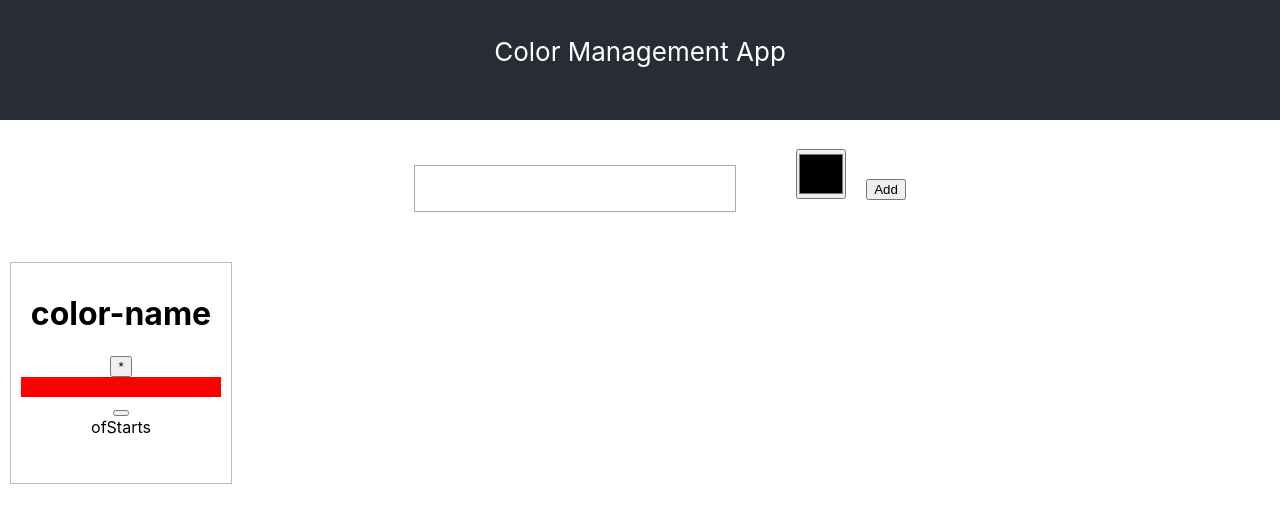
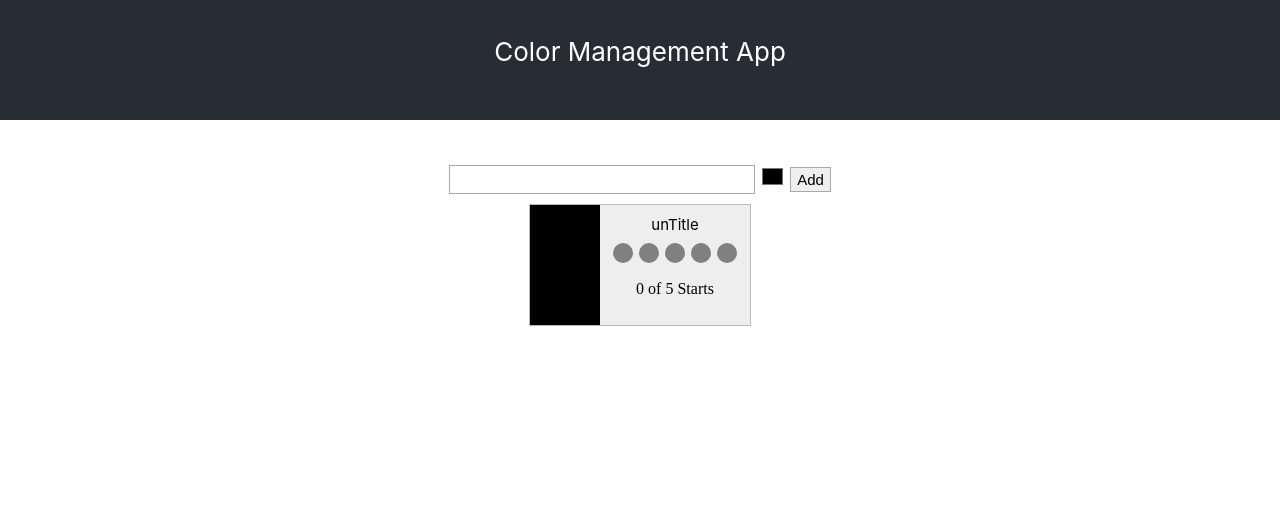
Before and after one commit to rdsysco/training-program, a React (Create React App) app: page / in a window 1280 px wide. Shown: the top 522 px of the page. Built offline with nearby package versions, Linux system fonts and the light colour scheme.

Commit message:
Improve app related to manajment colors

```diff
--- a/src/App.js
+++ b/src/App.js
@@ -10,40 +10,41 @@
   constructor(props){
     super(props);
     this.state = {
-      colorTitle: {
-        text: ''
-      },
-      colorValues: {
-        color:''
-      },
-      cardList: {
-        cardColor:''
-      }
+      cardList: [
+        {
+          title: 'unTitle',
+          colorValue: '#000000',
+          rate: 0
+        }
+      ]
+    };
 
-    };
+    this.color = {title:'',colorValue: '', rate: 3};
 
     this.handelColorTitle = this.handelColorTitle.bind(this);
     this.handelColorValue = this.handelColorValue.bind(this);
     this.handelCardColor = this.handelCardColor.bind(this);
+
   }
 
   handelColorTitle(title){
-    this.setState({colorTitle: {
-      text: title
-      }
-    })
+    // this.setState({colorTitle: {
+    //   text: title
+    //   }
+    // })
+    this.color.title = title;
   }
   handelColorValue(colorValue){
-    this.setState({colorValues: {
-      color: colorValue
-      }
-    })
+    // this.setState({colorValues: {
+    //   color: colorValue
+    //   }
+    // })
+    this.color.colorValue = colorValue;
   }
   handelCardColor(cardColor){
-    this.setState({cardList: {
-      cardColor: cardColor
-      }
-    })
+    this.setState({cardList:[...this.state.cardList, {...this.color}]});
+    this.color = {};
+
   }
 
   render() {
@@ -58,10 +59,10 @@
           <div>
             <Input handelChange={this.handelColorTitle} />
             <ColorInput handelChange={this.handelColorValue} />
-            <Button onClick={()=> console.log(this.state.colorValues.color)} text="Add"></Button>
+            <Button onClick={this.handelCardColor} text="Add"></Button>
           </div>
           <div>
-            <CardList></CardList>
+            <CardList cards={this.state.cardList}></CardList>
           </div>
       </div>
     );
--- a/src/components/button/index.js
+++ b/src/components/button/index.js
@@ -1,6 +1,12 @@
 import React, {Component} from 'react';
 
 const Button = props => {
-    return <button  onClick={props.onClick}> {props.text} </button>
+    const inputStyle = {
+        marginTop: '40px',
+        height: '25px',
+        border: '1px solid #aaa',
+        fontSize: '15px'
+      };
+    return <button  onClick={props.onClick} style={inputStyle}> {props.text} </button>
 }
 export default Button;
--- a/src/components/card-color/index.js
+++ b/src/components/card-color/index.js
@@ -4,22 +4,38 @@
 import Rate from '../rate';
 import Count from '../count';
 import ButtonIcon from '../button-icon'
+import './../../index.css'
 
 const cardColorStyle = {
     margin: '10px',
-    padding: '10px',
-    border: '1px solid #bbb'
-
+    border: '1px solid #bbb',
+    display: 'inline-block',
+    backgroundColor: '#eee'
+}
+const colorBox = {
+    width: '70px',
+    height:'120px',
+    position: 'absolute'
+}
+const colorDetail = {
+    display: 'inline-block',
+    width: '150px',
+    position: 'absolute',
+    heigt: '120px',
+    marginLeft: '-40px'
 }
 class CardColor extends React.Component {
     render() {
+        const _title = this.props.title;
+        const _value = this.props.colorValue;
+        const _rate = this.props.rate;
         return (
             <div style={{ width:this.props.width, height:this.props.height, ...cardColorStyle}}>
-                <Title text="color-name"></Title>
-                <ButtonIcon icon="*"></ButtonIcon>
-                <ColorBox color="red"></ColorBox>
-                <Rate></Rate>
-                <Count></Count>
+                <div style={colorBox}><ColorBox color={_value}></ColorBox></div>
+                <div style={colorDetail}><Title text={_title}></Title>
+                {/* <ButtonIcon icon="*"></ButtonIcon> */}
+                <Rate value={_rate} ></Rate></div>
+
             </div>
         )
     }
--- a/src/components/card-list/index.js
+++ b/src/components/card-list/index.js
@@ -1,7 +1,7 @@
 import React from 'react';
 import CardColor from '../card-color'
 
-const CardList = () => {
-    return <div><CardColor width="200px" height="200px"></CardColor></div>
+const CardList = ({cards}) => {
+    return cards.map((card, i) => <CardColor  key={i} {...card} width="220px" height="120px" ></CardColor>)
 }
 export default CardList;
--- a/src/components/color-box/index.js
+++ b/src/components/color-box/index.js
@@ -3,7 +3,7 @@
 class ColorBox extends Component {
     render() {
         return (
-            <div style={{backgroundColor:this.props.color}}>&nbsp;</div>
+            <div style={{backgroundColor:this.props.color, height: '100%'}}>&nbsp;</div>
         )
     }
 }
--- a/src/components/color-input/index.js
+++ b/src/components/color-input/index.js
@@ -1,10 +1,12 @@
 import React from 'react';
 const ColorInput = props => {
     const ColorInputStyle = {
-        width: '50px',
-        height: '50px',
+        width: '25px',
+        height: '25px',
         padding: '0px',
-        margin: '20px'
+        margin: '5px',
+        backgroundColor: '#fff',
+        border:'none'
     }
 
     const onChange = e => {props.handelChange(e.target.value)};
--- a/src/components/count/index.js
+++ b/src/components/count/index.js
@@ -3,11 +3,11 @@
 class Count extends React.Component {
     render(){
         return (
-            <div>
-                <label></label>
-                <span>of</span>
-                <label></label>
-                <span>Starts</span>
+            <div style={{paddingTop:'10px',fontFamily:'san-serif'}}>
+                <span>{this.props.rate}</span>
+                <span> of </span>
+                <span> 5 </span>
+                <span> Starts </span>
             </div>
         )
     }
--- a/src/components/input/index.js
+++ b/src/components/input/index.js
@@ -2,8 +2,7 @@
 
 const Input = (props) => {
     const inputStyle = {
-        margin: '40px',
-        padding: '10px',
+        marginTop: '40px',
         height: '25px',
         width: '300px',
         border: '1px solid #aaa',
--- a/src/components/rate/index.js
+++ b/src/components/rate/index.js
@@ -1,10 +1,27 @@
 import React from 'react';
+import Count from '../count';
 
 class Rate extends React.Component {
+    constructor(props) {
+        super(props);
+
+        this.state = {rateValue: props.rate || 0};
+        this.onRateChange = this.onRateChange.bind(this);
+    }
+
+    onRateChange(value){
+
+        this.setState({rateValue: ++value })
+    }
     render() {
-        return(
-            <button onClick={this.prop}><i className='fa fa-star'></i></button>
-        )
+        const {rateValue} = this.state;
+        const star = () => [...Array(5)].map((item, index)=><div key={index} className={rateValue > index ?'rate-star isOn':'rate-star'} onClick={()=>this.onRateChange(index)}></div>)
+        return (
+            <div>
+                {star()}
+                <Count rate={rateValue} />
+            </div>
+            )
     }
 }
 export default Rate;
--- a/src/components/title/index.js
+++ b/src/components/title/index.js
@@ -1,9 +1,15 @@
 import React from 'react';
+const inputStyle = {
 
+    height: '25px',
+    width: '150px',
+    paddingTop: '10px',
+    fontSize: '15px'
+  };
 export default class Title extends React.Component {
     render() {
         return (
-            <h1>{this.props.text}</h1>
+            <div style={inputStyle}>{this.props.text}</div>
         )
     }
 }
--- a/src/index.css
+++ b/src/index.css
@@ -12,3 +12,14 @@
   font-family: source-code-pro, Menlo, Monaco, Consolas, "Courier New",
     monospace;
 }
+.rate-star{
+  width: 20px;
+  height: 20px;
+  background-color: gray;
+  margin: 3px;
+  display: inline-block;
+  border-radius: 50%
+}
+.isOn{
+  background-color:rgb(196, 46, 188);
+}
```
